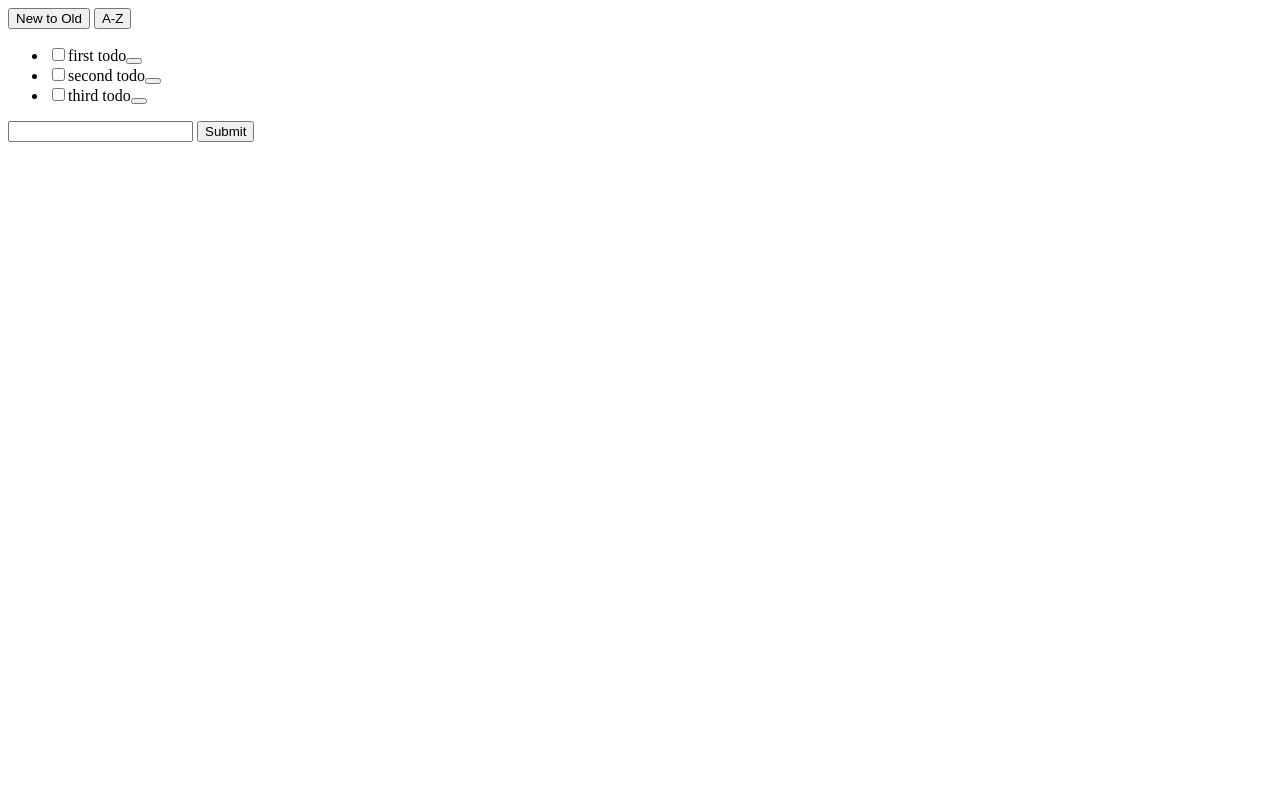
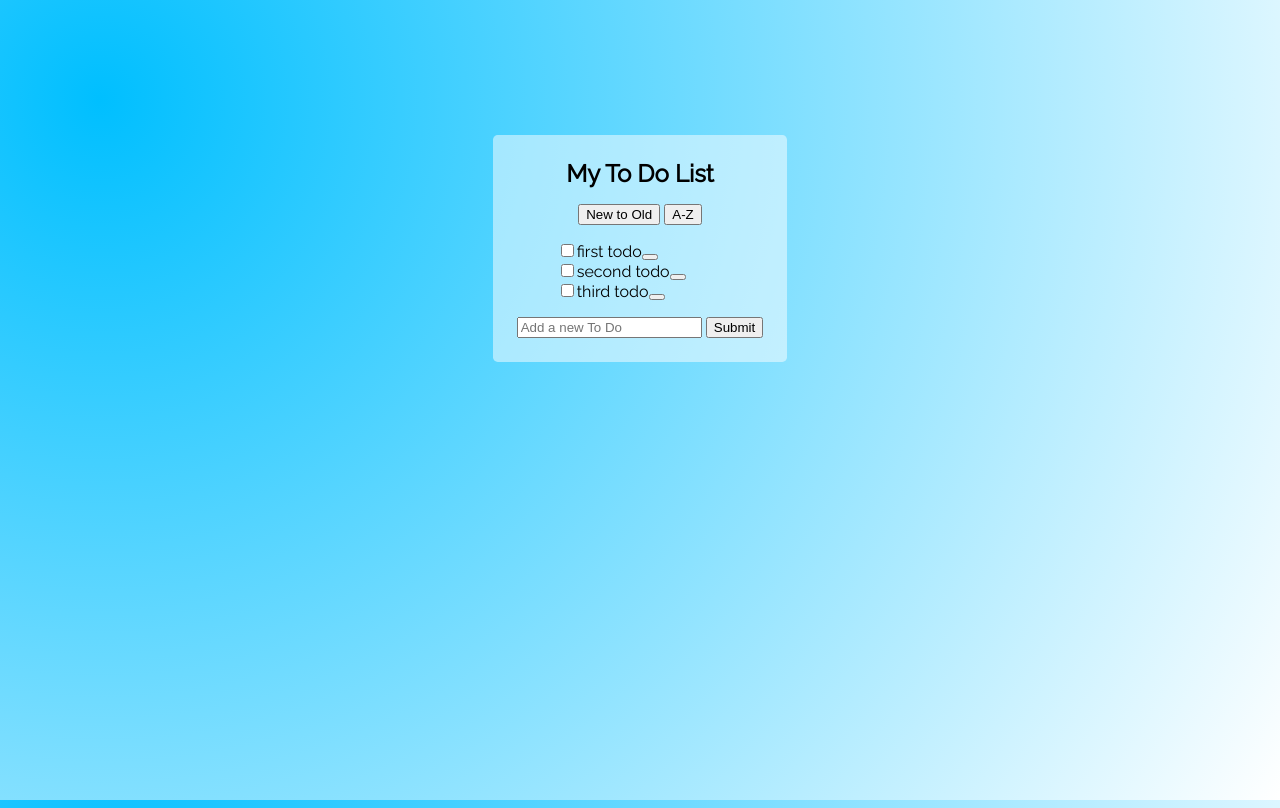
Before and after one commit to fac-13/ab-fac-todo, a website: page index.html in a window 1280 px wide. Drawn offline with Linux system fonts and the light colour scheme.

Commit message:
css initial layout

```diff
--- a/index.html
+++ b/index.html
@@ -4,22 +4,32 @@
 <head>
   <meta charset="utf-8">
   <title>tdd todo</title>
+  <link href="https://fonts.googleapis.com/css?family=Raleway" rel="stylesheet">
   <link rel="stylesheet" href="./style.css">
 </head>
 
 <body>
+
+  <main>
+    <h1 class="title">My To Do List</h1>
+
+
       <div id="sort-AZ">
         <button id='newtoold'>New to Old</button>
         <button id='az'>A-Z</button>
       </div>
+
       <div id="todo-container">
         <ul>
         </ul>
       </div>
+
     <form id="add-todo">
-    <input type="text" name="description" value="">
+      <input type="text" placeholder="Add a new To Do" name="description" value="">
       <input type="submit" name="" value="Submit">
     </form>
+  </main>
+
 </body>
 <script type="text/javascript" src="./logic.js"></script>
 <script type="text/javascript" src="./dom.js"></script>
--- a/style.css
+++ b/style.css
@@ -0,0 +1,45 @@
+/* LAYOUT */
+
+html {
+    height: 100%;
+}
+body {
+    height: 100%;
+    display: flex;
+    justify-content: center;
+    align-items: center;
+    flex-direction: column;
+    background: radial-gradient(circle at 100px 100px, deepskyblue, #fff);
+}
+
+main {
+   background-color: rgba(255, 255, 255, 0.5);
+   padding: 1.5rem;
+   border-radius: .3rem;
+   position: relative;
+   top: -20%;
+   font-family: 'Raleway', sans-serif;
+}
+
+#sort-AZ {
+    text-align: center
+}
+
+/* STYLING TODO LIST */
+
+.title {
+    font-size: 1.5rem;
+    margin: auto auto 1rem auto;
+    text-align: center;
+}
+
+ul {
+    list-style-type: none;
+    text-align: left;
+
+}
+
+#todo-container {
+    padding-left: 0;
+
+}
```
Lines whose indentation alone changed are shown as unchanged.
